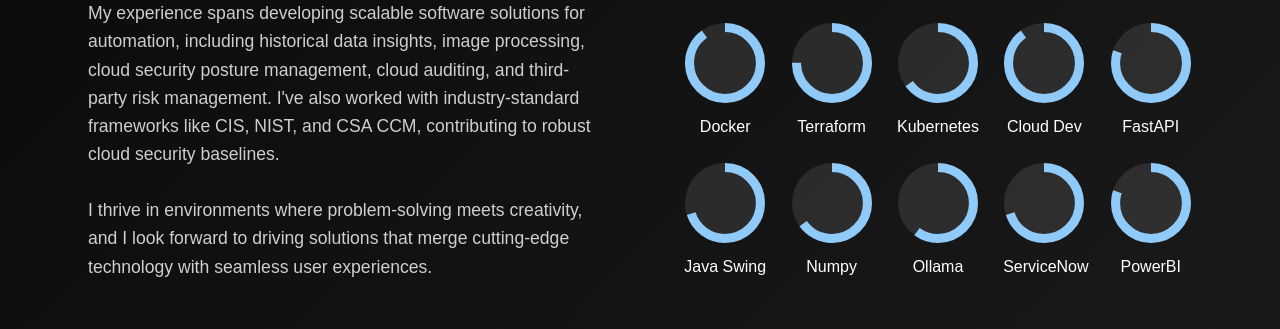
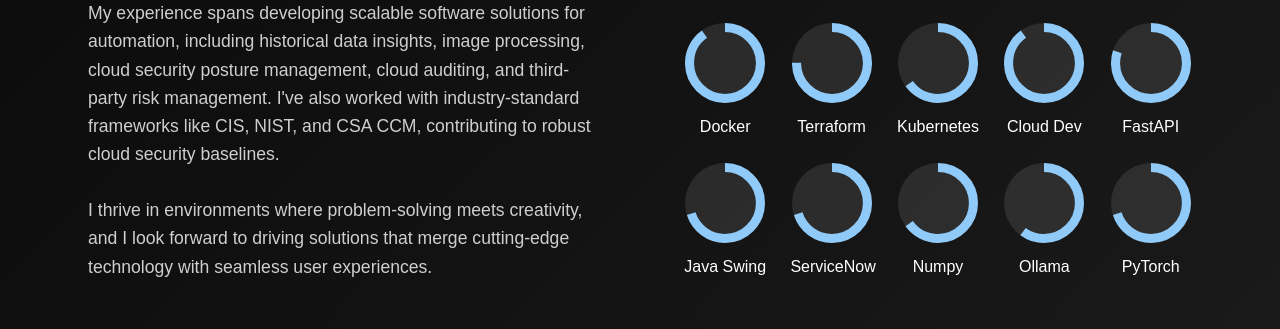
Before and after one commit to Ananya1398/personal-website, a Next.js app: page / in a window 1280 px wide. Shown: the part 1520-1849 px from the top of the page. Built offline with nearby package versions, Linux system fonts and the light colour scheme.

Commit message:
pytorch added

```diff
--- a/src/components/skills.tsx
+++ b/src/components/skills.tsx
@@ -21,10 +21,10 @@
   { name: "FastAPI", percentage: 80 },
 
   { name: "Java Swing", percentage: 70 },
+  { name: "ServiceNow", percentage: 70 },
   { name: "Numpy", percentage: 65 },
   { name: "Ollama", percentage: 60 },
-  { name: "ServiceNow", percentage: 70 },
-  { name: "PowerBI", percentage: 80 },
+  { name: "PyTorch", percentage: 70 },
 
 
 ];
```
